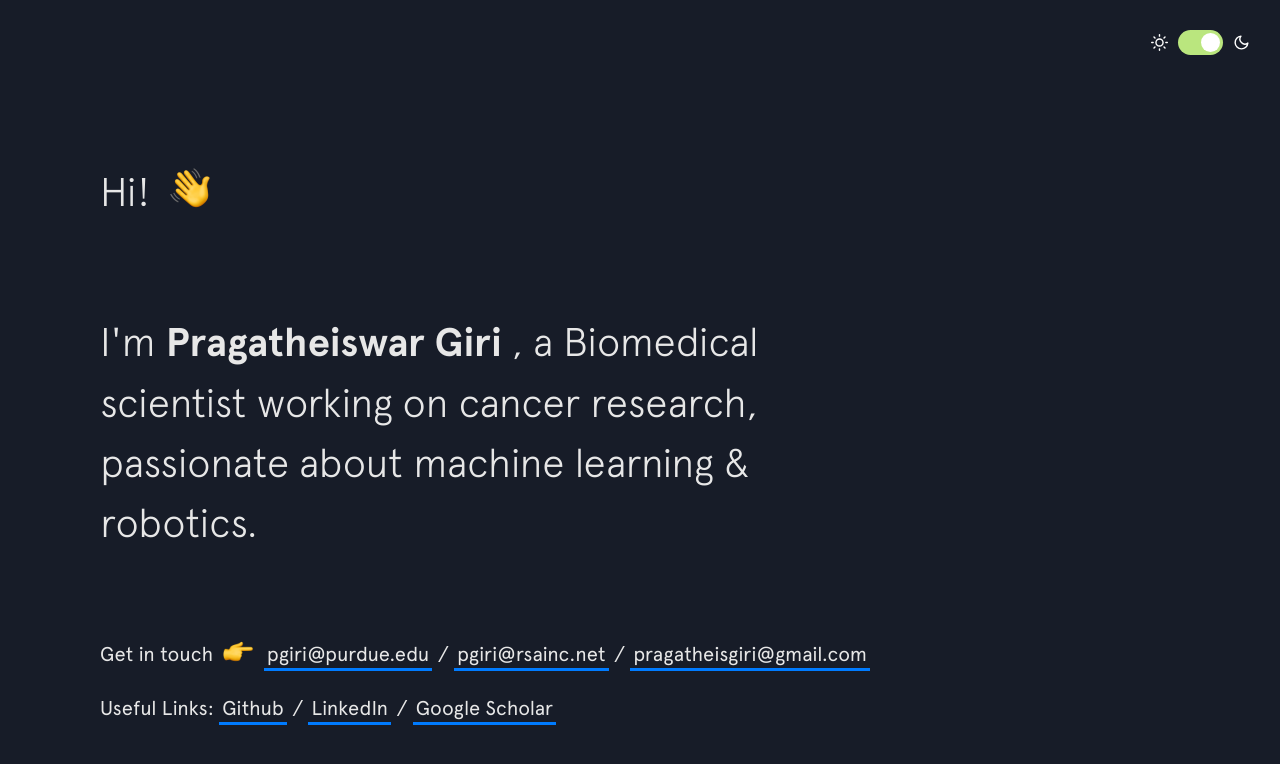
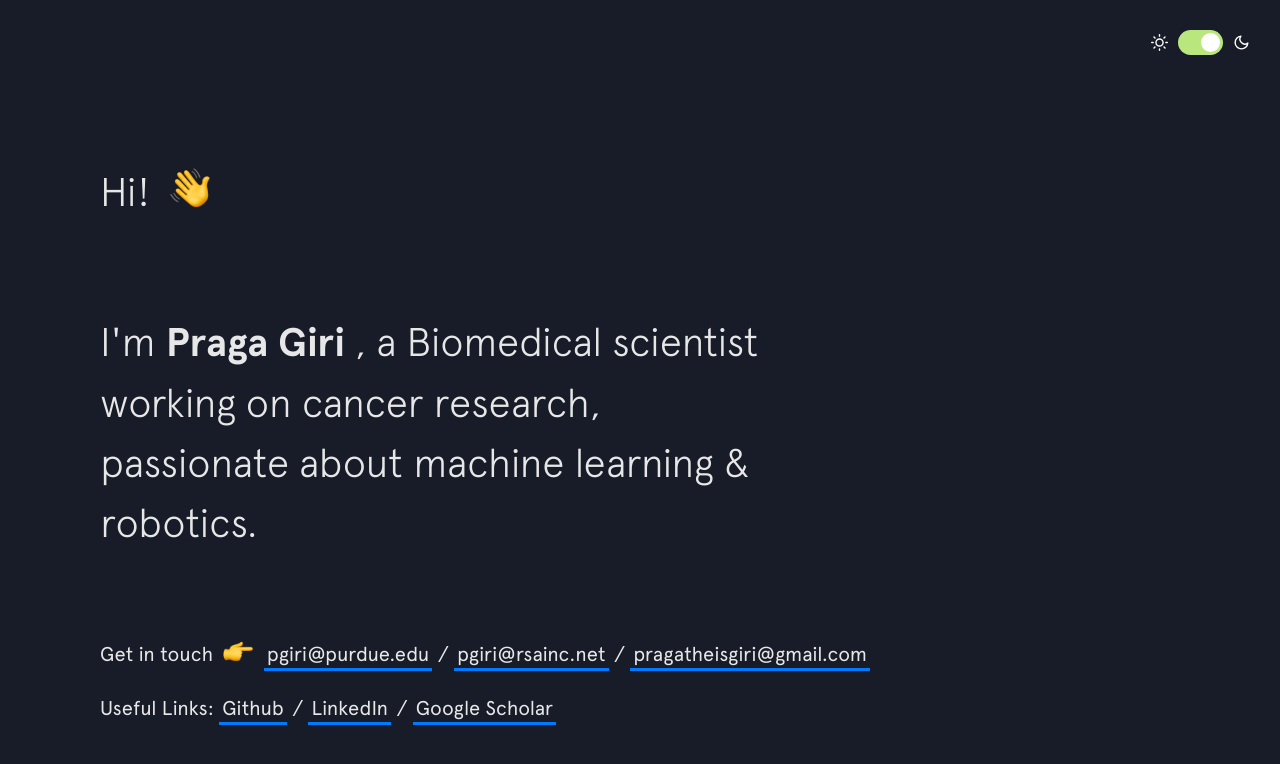
Before and after one commit to Pragatheis/pragatheis.github.io, a Jekyll site: the page built from index.html, in a window 1280 px wide and 900 px high. Shown: the top 764 px of the window. Built offline with Jekyll 4.4.1, drawn with Linux system fonts in a browser that asks for light colours; nearby versions of some CDN libraries.

Commit message:
Update intro.html

```diff
--- a/_includes/intro.html
+++ b/_includes/intro.html
@@ -4,7 +4,7 @@
   </h1>
 
   <h2 class="intro__tagline">I'm
-    <span class="name">Pragatheiswar Giri</span>
+    <span class="name">Praga Giri</span>
     , a Biomedical scientist working on cancer research, passionate about machine learning &amp; robotics.
   </h2>
 
```
